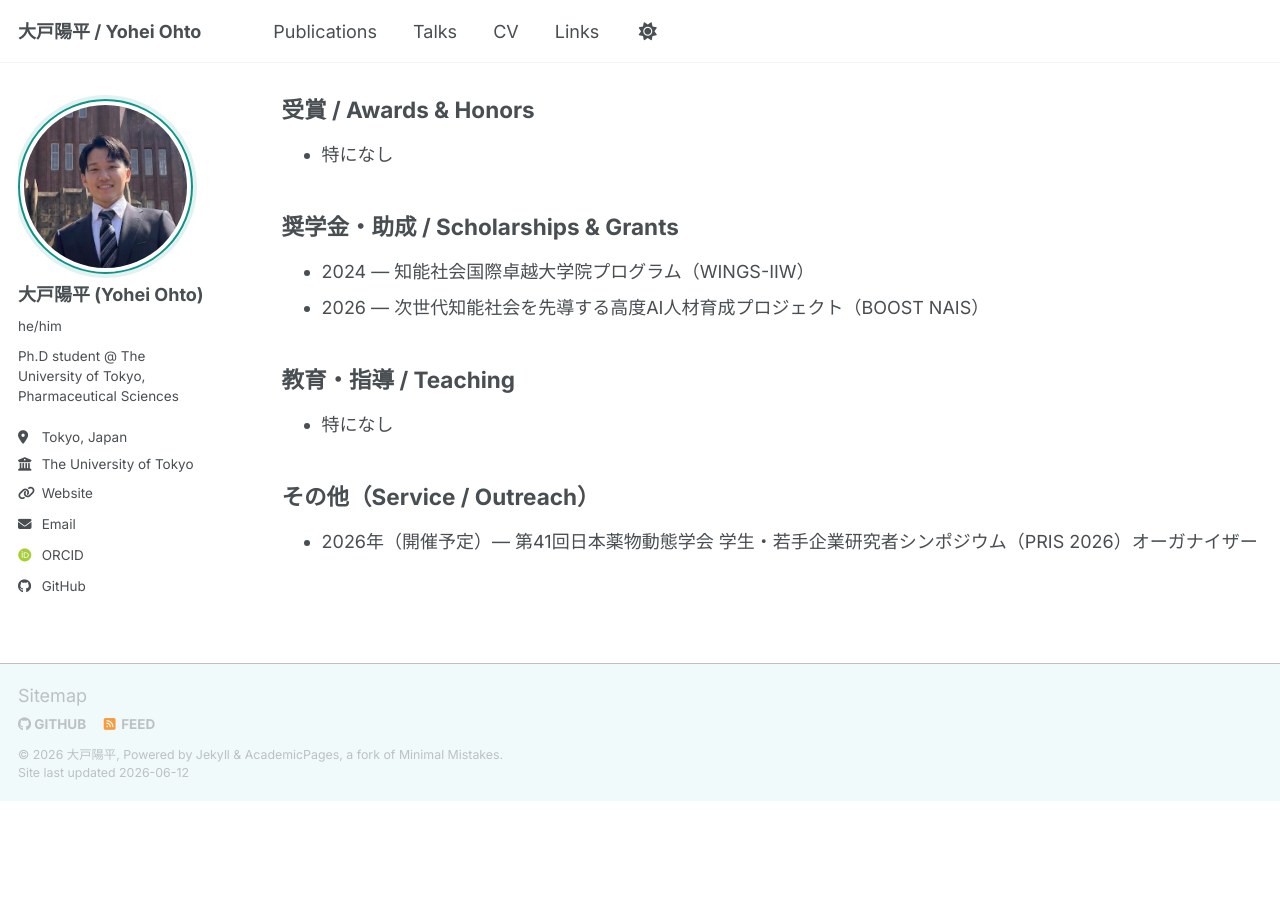
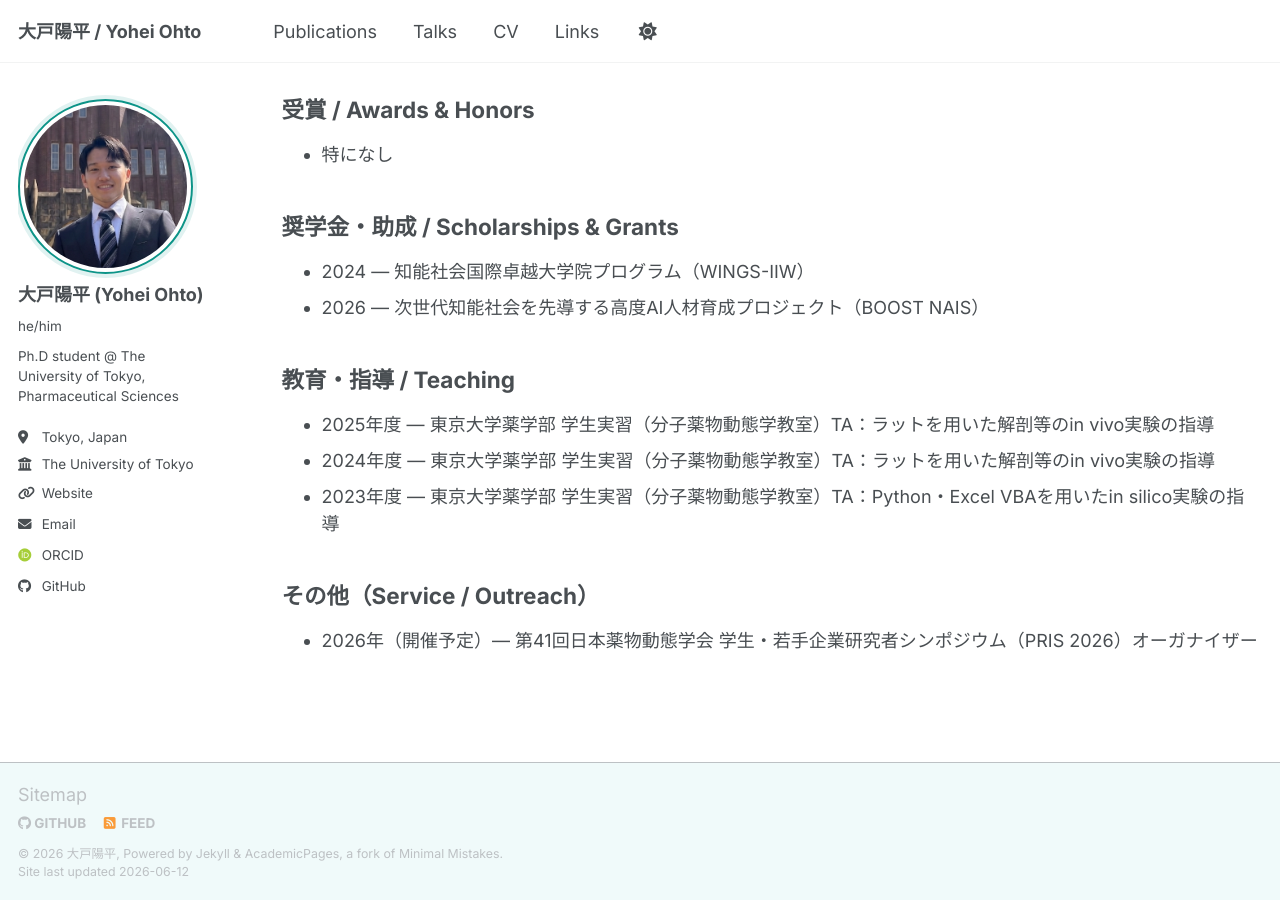
Before and after one commit to YoheiOhto/YoheiOhto.github.io, a Jekyll site: the page built from _pages/cv.md, in a window 1280 px wide and 900 px high, scrolled down 1774 px. Built offline with Jekyll 4.4.1, drawn with Linux system fonts in a browser that asks for light colours; some web fonts are replaced; a script bundle is joined from its source files by our own code; library files that are not in the unit come from our copies; before the commit the page ends 2575 px from its top, so only the background shows below that.

Commit message:
teaching

```diff
--- a/_pages/cv.md
+++ b/_pages/cv.md
@@ -76,12 +76,9 @@ redirect_from:
 **教育・指導 / Teaching**
 ------
 
-- 特になし
-
-<!--
-<ul>{% for post in site.teaching reversed %}
-  {% include archive-single-cv.html %}
-{% endfor %}</ul> -->
+- 2025年度 — 東京大学薬学部 学生実習（分子薬物動態学教室）TA：ラットを用いた解剖等のin vivo実験の指導
+- 2024年度 — 東京大学薬学部 学生実習（分子薬物動態学教室）TA：ラットを用いた解剖等のin vivo実験の指導
+- 2023年度 — 東京大学薬学部 学生実習（分子薬物動態学教室）TA：Python・Excel VBAを用いたin silico実験の指導
 
 **その他（Service / Outreach）**
 ------
```
